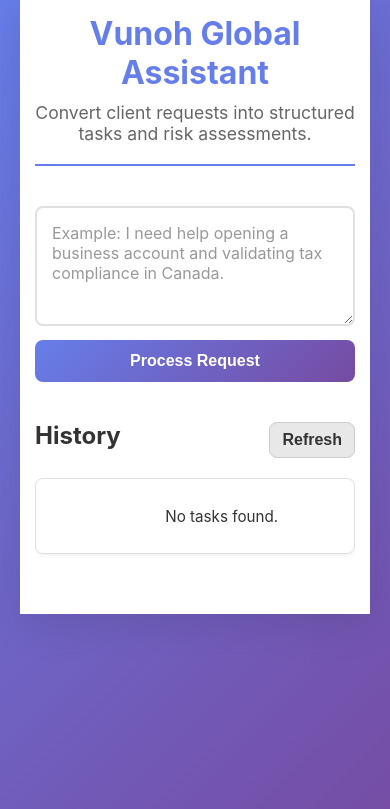
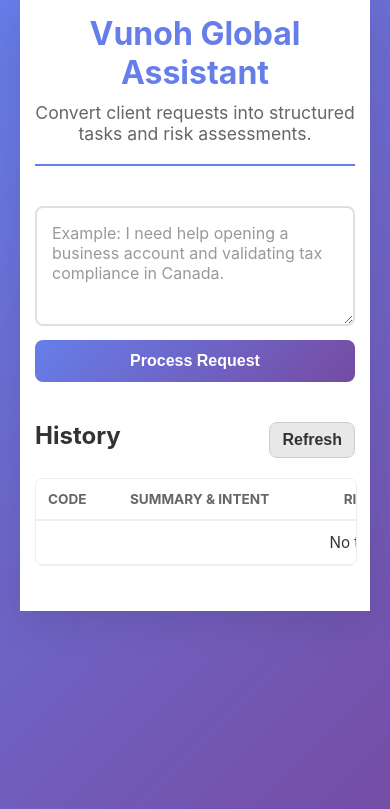
Before and after one commit to Kennedy01-crypto/AI-internship-test, a Django app: page / in a window 390 px wide. Shown: the part 21-830 px from the top of the page. Run offline with Django 5.2, Linux system fonts and the light colour scheme; data that the repository does not hold is empty.

Commit message:
feat(UI) --improved ui for tasks list on mobile

```diff
--- a/static/css/style.css
+++ b/static/css/style.css
@@ -300,43 +300,19 @@ td {
     width: 100%;
   }
 
-  /* Table to Card Conversion */
-  table, thead, tbody, th, td, tr {
-    display: block;
+  /* Standard Table Scroll for Mobile */
+  .table-container {
+    overflow-x: auto;
+    -webkit-overflow-scrolling: touch;
+    border: 1px solid #eee;
+    border-radius: 8px;
   }
 
-  thead tr {
-    position: absolute;
-    top: -9999px;
-    left: -9999px;
+  table {
+    min-width: 700px; /* Forces horizontal scroll on mobile */
   }
 
-  tr {
-    border: 1px solid #e0e0e0;
-    margin-bottom: 15px;
-    border-radius: 8px;
-    padding: 10px;
-    box-shadow: 0 2px 5px rgba(0,0,0,0.05);
-  }
-
-  td {
-    border: none;
-    position: relative;
-    padding-left: 40%;
-    text-align: left;
-    min-height: 30px;
-    display: flex;
-    align-items: center;
-  }
-
-  td:before {
-    content: attr(data-label);
-    position: absolute;
-    left: 10px;
-    width: 35%;
-    font-weight: 700;
-    color: #667eea;
-    font-size: 0.75rem;
-    text-transform: uppercase;
+  th, td {
+    white-space: nowrap; /* Prevents text wrapping, keeping the table clean */
   }
 }
```
